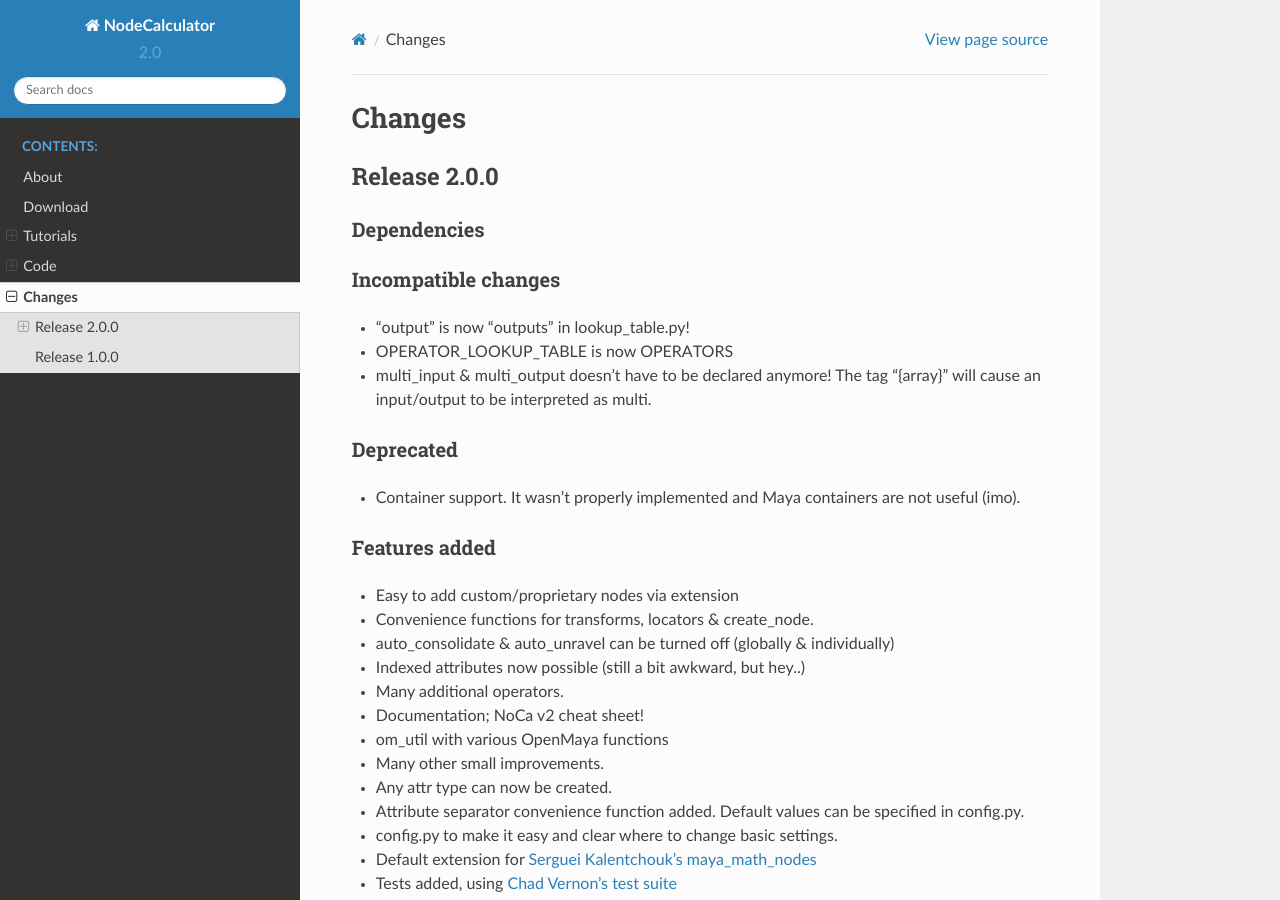
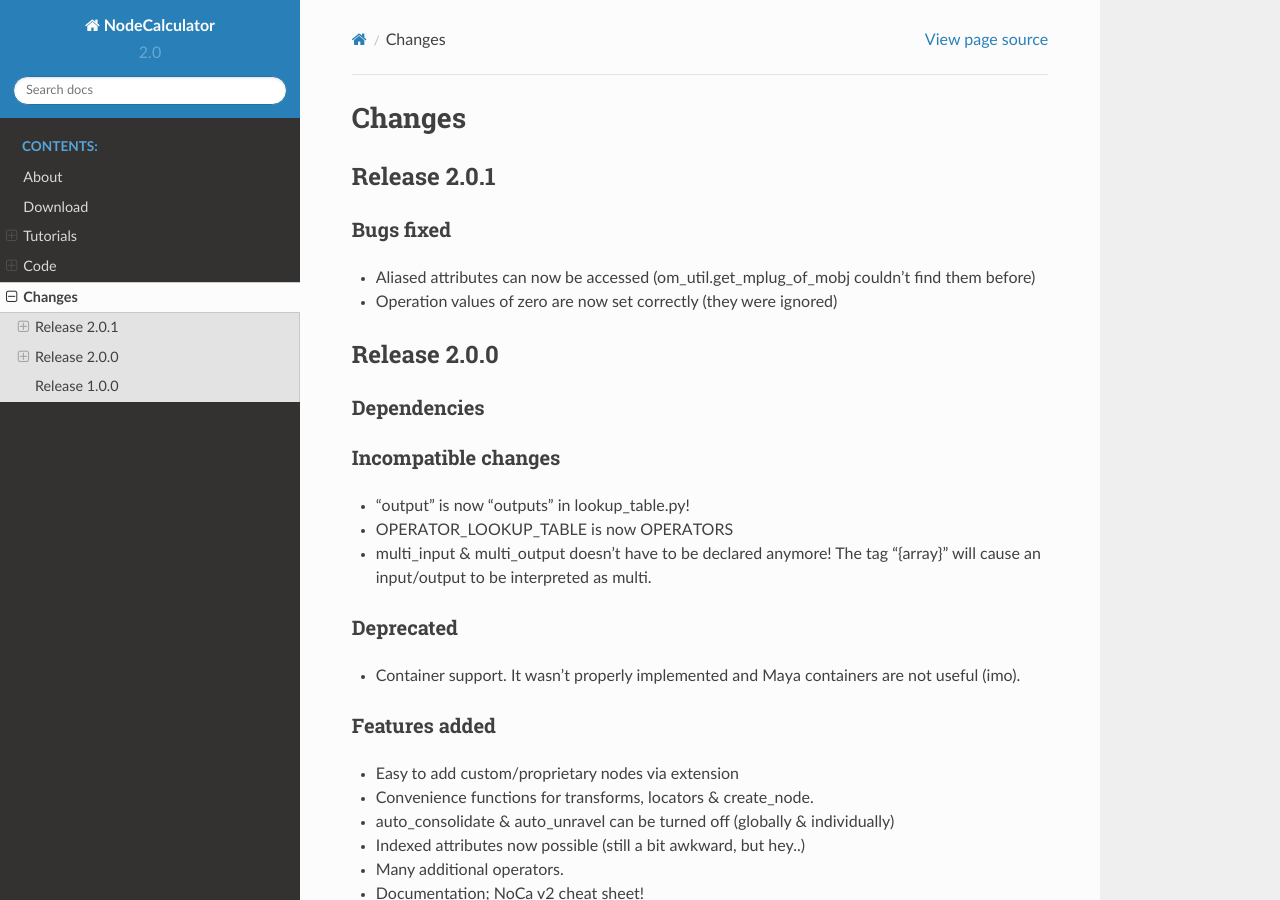
Before and after one commit to mischakolbe/node_calculator, a Sphinx documentation site: the page built from docs/changes.rst, in a window 1280 px wide and 900 px high. Built offline with Sphinx 7.4.7 and the Read the Docs theme 2.0.0, drawn with Linux system fonts in a browser that asks for light colours.

Commit message:
Updated docs with release 2.0.1 changes

```diff
--- a/docs/changes.rst
+++ b/docs/changes.rst
@@ -1,5 +1,14 @@
 Changes
 ==============================================================================
+
+Release 2.0.1
+*************
+
+Bugs fixed
+----------
+* Aliased attributes can now be accessed (om_util.get_mplug_of_mobj couldn't find them before)
+* Operation values of zero are now set correctly (they were ignored)
+
 
 Release 2.0.0
 *************
@@ -47,6 +56,7 @@ Testing
 Features removed
 ----------------
 
+
 Release 1.0.0
 *************
 
```
